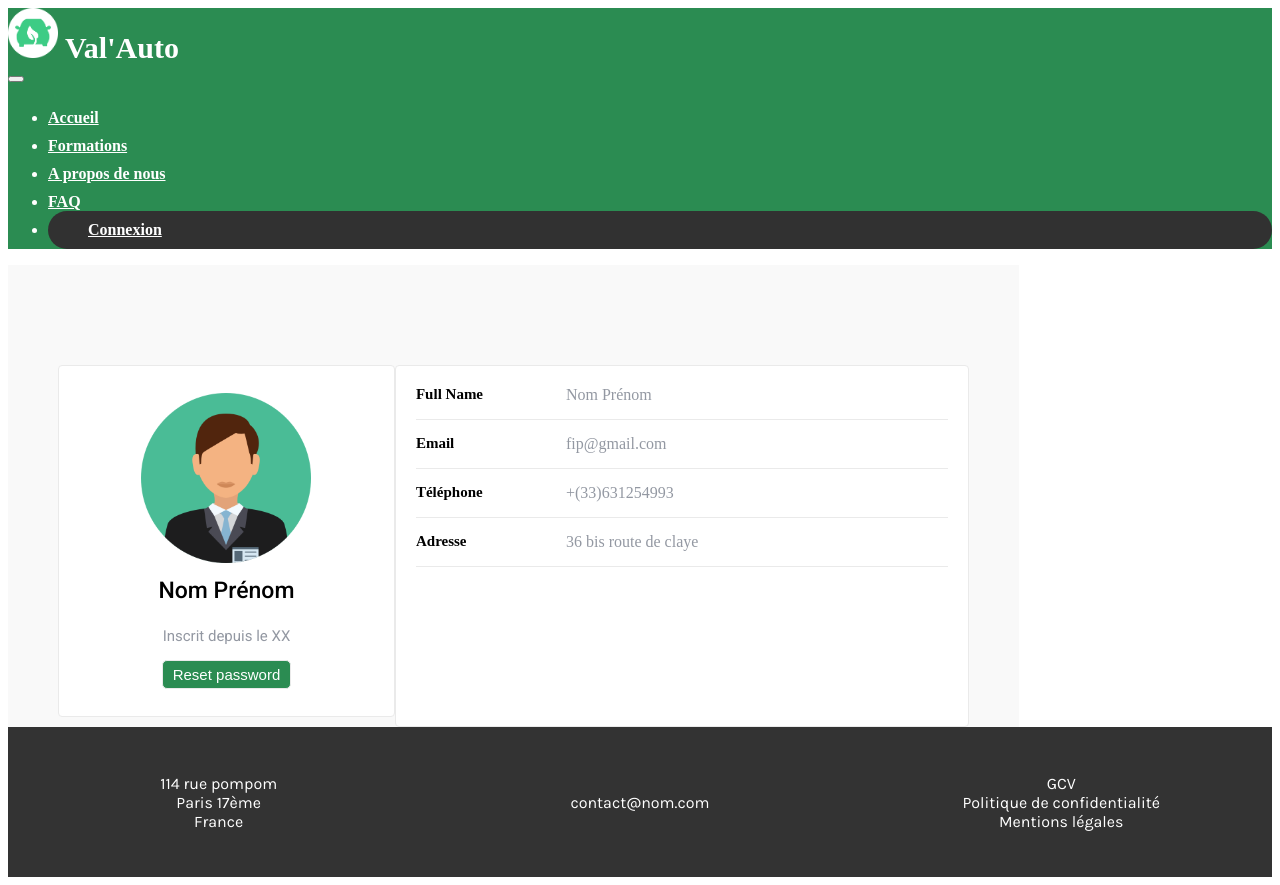
After one commit to Alexys-LAURENT/PPE-Auto-Ecole, a PHP site: page /profil.php in a window 1280 px wide. The commit adds this page. Run offline with PHP 8.4, Linux system fonts and the light colour scheme.

Commit message:
début de la page profil

```diff
--- /dev/null
+++ b/css/profil.css
@@ -0,0 +1,98 @@
+@import url('https://fonts.googleapis.com/css2?family=Roboto:wght@100;300;400;500;700;900&display=swap');
+
+.main {
+    background-color: #f9f9f9;
+    width: 80%;
+    height: auto;
+    max-width: 1200px;
+    display: flex;
+    justify-content: space-around;
+}
+
+
+.profil-container {
+    margin-left: 50px;
+    width: 350px;
+    height: 350px;
+    background-color: red;
+    margin-top: 100px;
+    display: flex;
+    align-items: center;
+    justify-content: center;
+    text-align: center;
+    flex-direction: column;
+    background-color: white;
+    border: 1px solid #eaeaea;
+    border-radius: 4px;
+}
+
+.profil-img img {
+    width: 170px;
+}
+
+.nom-prenom {
+    font-size: 23px;
+    font-weight: 500;
+    margin-top: 10px;
+    font-family: 'Roboto', sans-serif;
+}
+
+.date-inscri {
+    font-size: 15px;
+    font-weight: 400;
+    margin-top: 10px;
+    font-family: 'Roboto', sans-serif;
+    color: #9398a2;
+}
+
+.btn-reset-password {
+    border: 1px solid #eaeaea;
+    border-radius: 5px;
+    background-color: #2b8c52;
+    color: white;
+    font-size: 15px;
+    padding: 5px;
+    padding-left: 10px;
+    padding-right: 10px;
+}
+
+
+
+.infos-container {
+    margin-right: 50px;
+    width: 55%;
+    height: 350px;
+    background-color: blue;
+    margin-top: 100px;
+    background-color: white;
+    border: 1px solid #eaeaea;
+    border-radius: 4px;
+    display: flex;
+    flex-direction: column;
+    padding: 5px;
+    padding-left: 20px;
+    padding-right: 20px;
+}
+
+.infos-container p {
+    margin: 0;
+}
+
+.ligne {
+    display: flex;
+    padding: 15px;
+    padding-left: 0px;
+    padding-right: 20px;
+    border-bottom: 1px solid #eaeaea;
+}
+
+.ligne .label {
+    width: 150px;
+    font-size: 15px;
+    font-weight: 700;
+    /* background-color: #2b8c52; */
+}
+
+.ligne .value {
+    color: #9398a2;
+}
--- a/index.php
+++ b/index.php
@@ -130,6 +130,9 @@ $unControleur = new Controleur($serveur, $bdd, $user, $mdp);
         case '3':
             require_once('FAQ.php');
             break;
+        case '6':
+            require_once('profil.php');
+            break;
         case '7':
             require_once('quiz.php');
             break;
--- /dev/null
+++ b/profil.php
@@ -0,0 +1,74 @@
+<!DOCTYPE html>
+<html lang="en">
+
+<head>
+    <meta charset="UTF-8">
+    <meta http-equiv="X-UA-Compatible" content="IE=edge">
+    <meta name="viewport" content="width=device-width, initial-scale=1.0">
+    <title>Mon profil | Val'auto</title>
+    <link rel="stylesheet" href="./css/profil.css">
+</head>
+
+<body>
+    <?php
+    require_once("views/_navbar.php");
+    ?>
+    <div class="body d-flex justify-content-center">
+        <div class="main">
+            <div class="profil-container">
+                <div class="profil-img">
+                    <img src="./images/profil-img.png" alt="">
+                </div>
+                <div class="profil-name">
+                    <p class="nom-prenom">Nom Prénom</p>
+                    <p class="date-inscri">Inscrit depuis le XX</p>
+                    <button class="btn-reset-password">Reset password</button>
+                </div>
+            </div>
+
+            <div class="infos-container">
+                <div class="ligne">
+                    <div class="label">
+                        <p>Full Name</p>
+                    </div>
+                    <div class="value">
+                        <p>Nom Prénom</p>
+                    </div>
+                </div>
+
+                <div class="ligne">
+                    <div class="label">
+                        <p>Email</p>
+                    </div>
+                    <div class="value">
+                        <p>fip@gmail.com</p>
+                    </div>
+                </div>
+
+                <div class="ligne">
+                    <div class="label">
+                        <p>Téléphone</p>
+                    </div>
+                    <div class="value">
+                        <p>+(33)631254993</p>
+                    </div>
+                </div>
+
+                <div class="ligne">
+                    <div class="label">
+                        <p>Adresse</p>
+                    </div>
+                    <div class="value">
+                        <p>36 bis route de claye</p>
+                    </div>
+                </div>
+            </div>
+        </div>
+    </div>
+
+    <?php
+    require_once("views/_footer.php");
+    ?>
+</body>
+
+</html>
--- a/views/_navbar.php
+++ b/views/_navbar.php
@@ -33,6 +33,7 @@
     Mon compte
   </button>
   <ul class="dropdown-menu">
+  <li><a class="dropdown-item" href="index.php?page=6">Mon profil</a></li>
     <li><a class="dropdown-item" href="index.php?page=2">Accéder à mon espace</a></li>
     <li><a class="dropdown-item" href="index.php?page=10">Déconnexion</a></li>
   </ul>
```
Also changed, not shown: images/profil-img.png (added).
